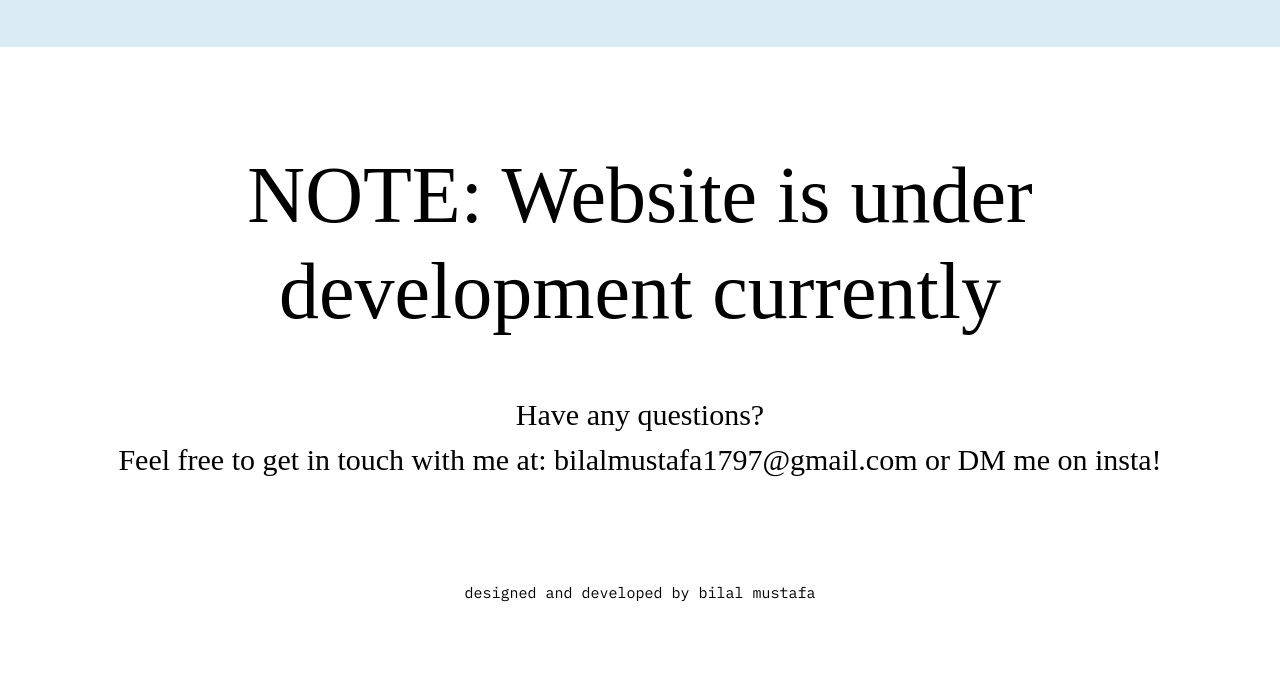
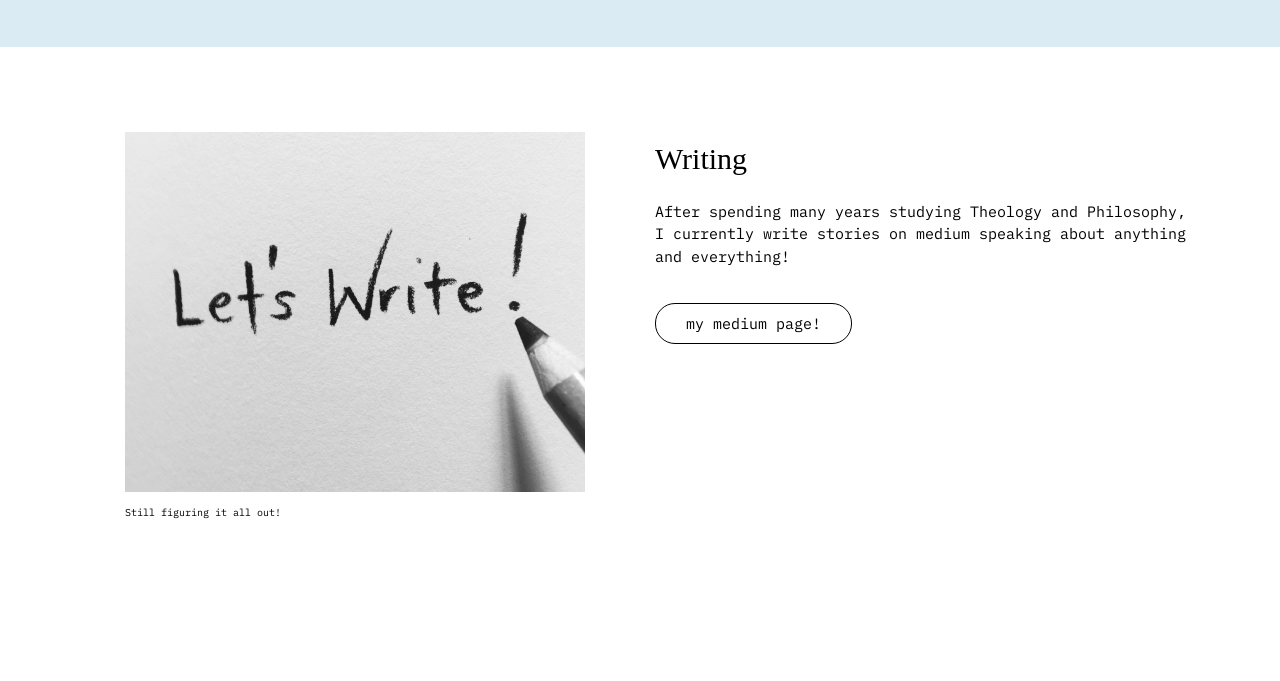
Before and after one commit to BMustafa97/BMustafa97.github.io, a plain HTML site: page index.html in a window 1280 px wide. Shown: the part 1750-2431 px from the top of the page. Drawn offline with Linux system fonts and the light colour scheme; a web font is replaced by a local one.

Commit message:
Writing section added

```diff
--- a/index.html
+++ b/index.html
@@ -15,6 +15,7 @@
       <li><a href="#about">about</a></li>
       <li><a href="#skills">skills</a></li>
       <li><a href="#travel">travel</a></li>
+      <li><a href="#writing">writing</a></li>
       <li><a href="#contact">contact</a></li>
       <li class="empty-space"></li>
       <li><a href="http://www.linkedin.com/in/bilalmustafa97/" target="_blank">linkedin</a></li>
@@ -95,6 +96,26 @@
 </section>
 
 
+<section class="project white" id="writing">
+  <div class="container">
+    <div class="row">
+      <div class="col-sm">
+    <figure>
+      <img src="img/writing.png" alt="travels" />
+      <figcaption>Still figuring it all out!</figcaption>
+    </figure>
+  </div>
+  <div class="col-sm">
+  <h2>Writing</h2>
+  <p>After spending many years studying Theology and Philosophy, I currently write stories on medium speaking about anything and everything!</p>
+  <a href="https://theusooliiconoclast.medium.com/" target="_blank" class="button">my medium page!</a>
+</div>
+
+</div>
+</div>
+</section>
+
+
 <!-- <section class="project">
   <div class="container">
     <div class="row">
```
Also changed, not shown: img/writing.png (added).
